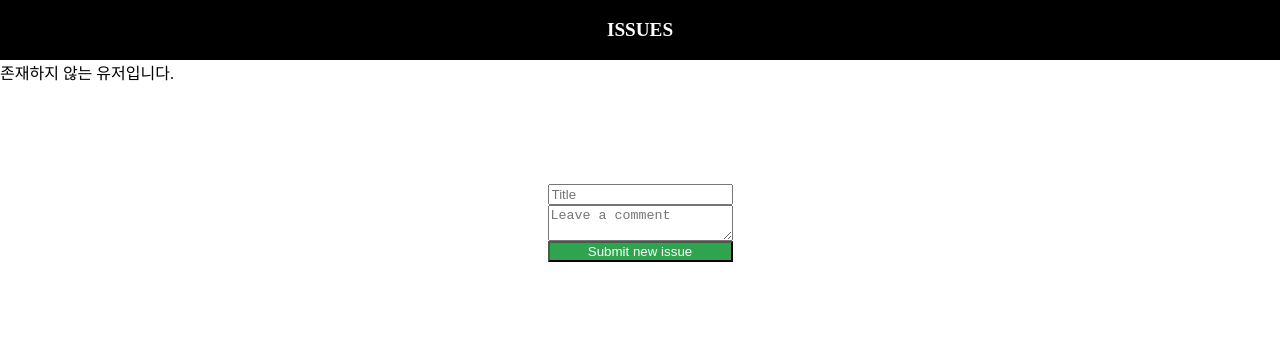
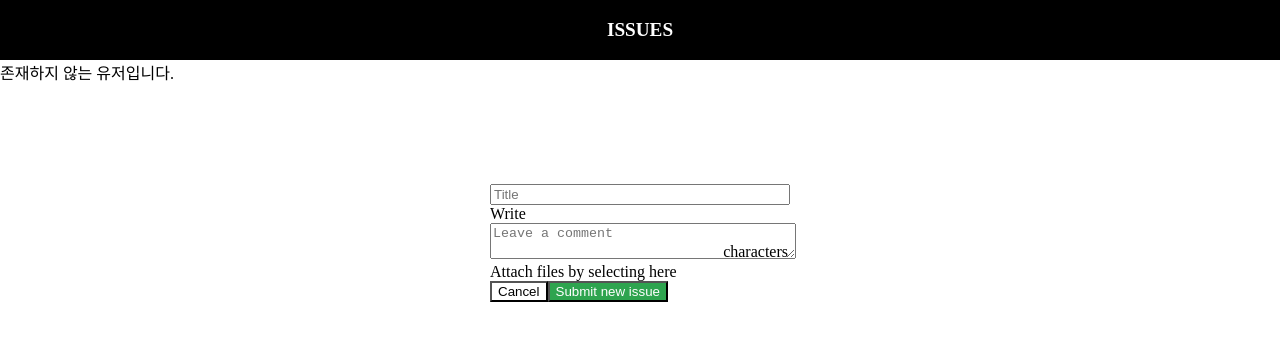
Before and after one commit to boostcamp-2020/IssueTracker-29, a React app in the folder client/: page /issue/create in a window 1280 px wide. Shown: the top 340 px of the page. Built offline with nearby package versions, Linux system fonts and the light colour scheme; no server answers.

Commit message:
[STYLE] New Issue - content 기본적인 Style 적용
Content 작성 부분 스타일 적용

```diff
--- a/client/src/components/newIssue/contentContainer.js
+++ b/client/src/components/newIssue/contentContainer.js
@@ -8,7 +8,35 @@ const ContentContainer = styled.div`
 `;
 
 const TitleInput = styled.input``;
-const ContentTextarea = styled.textarea``;
+
+const ContentWrap = styled.div`
+    width: 300px;
+    height: auto;
+    position: relative;
+    display: inline-block;
+`;
+
+const TextCountSpan = styled.span`
+    position: absolute;
+    bottom: 2px;
+    right: 2px;
+`;
+
+const ContentTextarea = styled.textarea`
+    width: 100%;
+`;
+
+const ButtonContainer = styled.div`
+    display: flex;
+`;
+
+const CancelButton = styled.button`
+    background-color: white;
+    text-align: center;
+    text-decoration: none;
+    cursor: pointer;
+`;
+
 const SubmitButton = styled.button`
     background-color: #2EA44F;
     color: white;
@@ -34,11 +62,23 @@ const Content = (props) => {
         // alert(title + content);
     };
 
+    const cancelClickEvent = (e) => {
+
+    };
+
     return (
         <ContentContainer>
             <TitleInput placeholder="Title" onChange={changeTitleData}/>
-            <ContentTextarea placeholder="Leave a comment" onChange={changeContentData}/>
-            <SubmitButton onClick={submitClickEvent}>Submit new issue</SubmitButton>
+            <div>Write</div>
+            <ContentWrap>
+                <ContentTextarea placeholder="Leave a comment" onChange={changeContentData} />
+                <TextCountSpan>characters</TextCountSpan>
+            </ContentWrap>
+            <div>Attach files by selecting here</div>
+            <ButtonContainer>
+                <CancelButton onClick={cancelClickEvent}>Cancel</CancelButton>
+                <SubmitButton onClick={submitClickEvent}>Submit new issue</SubmitButton>
+            </ButtonContainer>
         </ContentContainer>
     );
 };
```
